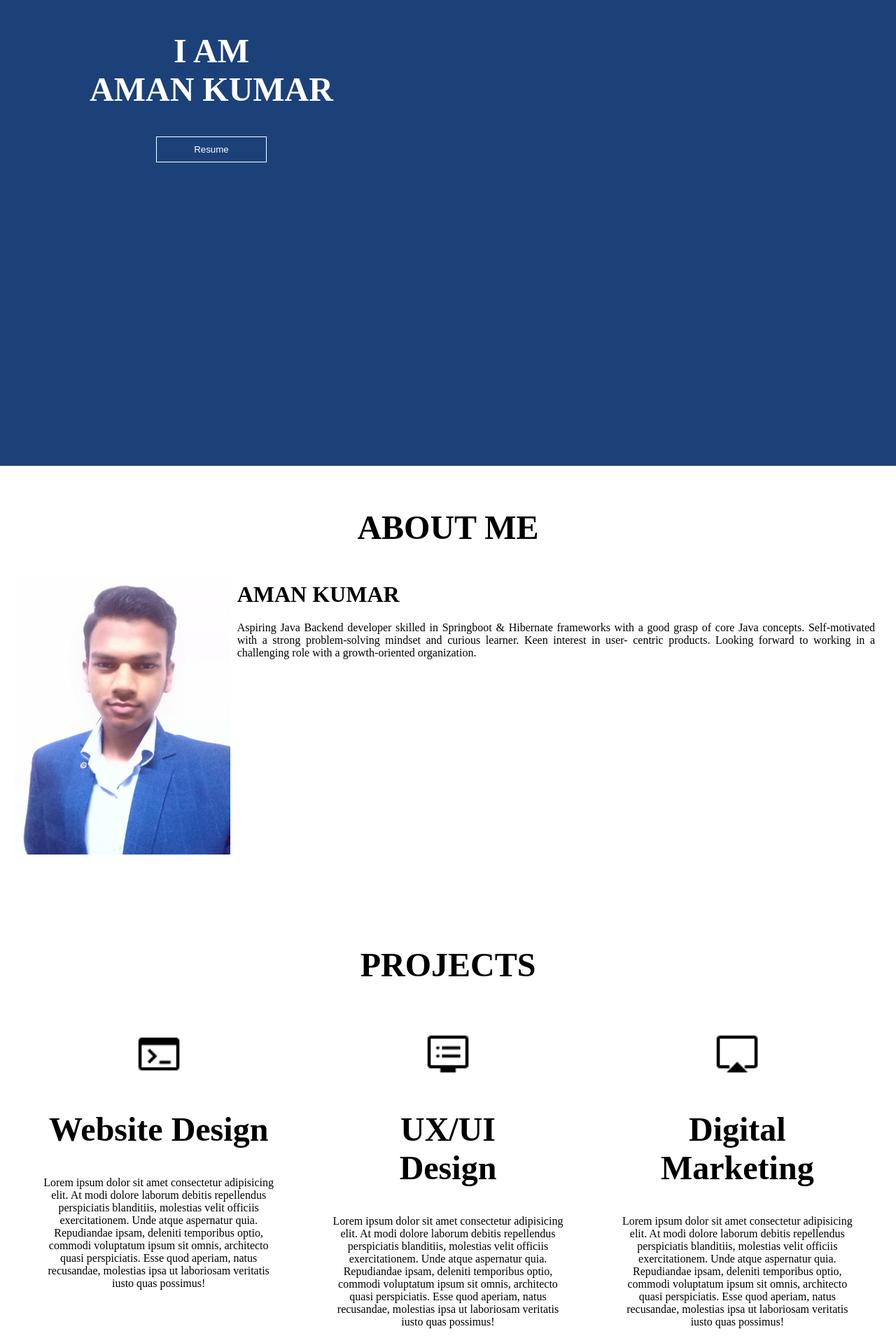
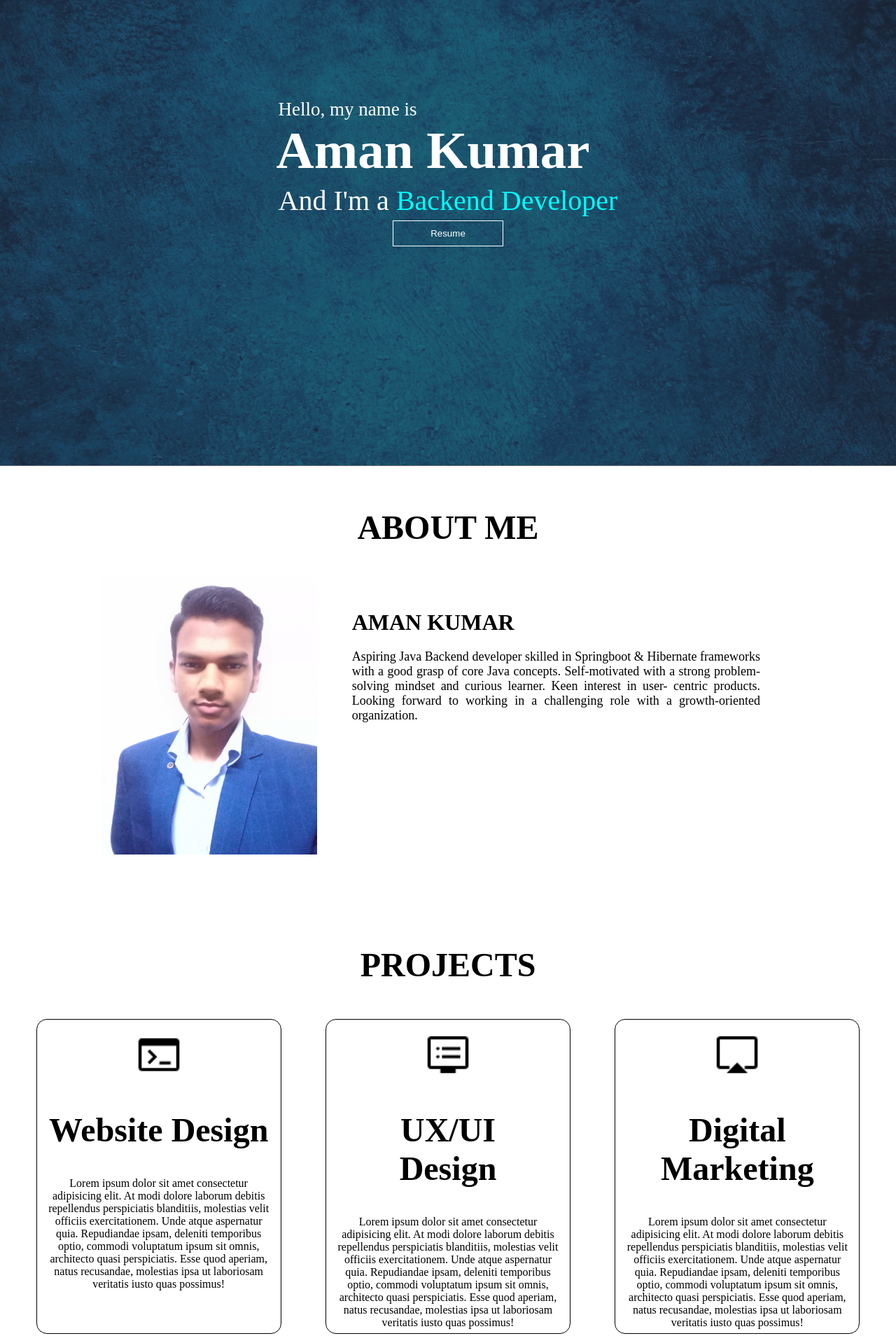
Before and after one commit to aman1080phd/aman1080phd.github.io, a plain HTML site: page index.html in a window 1280 px wide. Shown: the part 235-2144 px from the top of the page at 70% size. Drawn offline with Linux system fonts and the light colour scheme.

Commit message:
recent update

```diff
--- a/index.html
+++ b/index.html
@@ -7,53 +7,60 @@
     <meta name="viewport" content="width=device-width, initial-scale=1.0">
     <title>Document</title>
     <link rel="stylesheet" href="style.css">
+    <link rel="stylesheet" media="screen and (max-width:530px)" href="phone.css">
+    <link rel="stylesheet" media="screen and (max-width:800px)" href="tablet.css">
 </head>
 
 <body>
     <nav class="navbar">
         <ul>
-            <li><a href="#">Home</a></li>
-            <li><a href="#">About Me</a></li>
-            <li><a href="#">Projects</a></li>
-            <li><a href="#">Skills</a></li>
-            <li><a href="#">Education</a></li>
-            <li><a href="#">Contact</a></li>
+            <li><a href="#home">Home</a></li>
+            <li><a href="#about">About Me</a></li>
+            <li><a href="#services">Projects</a></li>
+            <li><a href="#skills">Skills</a></li>
+            <li><a href="#education">Education</a></li>
+            <li><a href="#contact">Contact</a></li>
         </ul>
     </nav>
 
 
     <section id="home">
-        <div class="main">
-            <h1 class="headings">I AM <br>AMAN KUMAR</h1>
-            <button class="btn">
-                Resume
-            </button>
+        <div class="max-width">
+            <div class="home-content">
+                <div class="text-1">Hello, my name is</div>
+                <div class="text-2">Aman Kumar</div>
+                <div class="text-3">And I'm a <span>Backend Developer</span></div>
+
+            </div>
         </div>
 
-
+        <button class="btn">
+            Resume
+        </button>
     </section>
 
+    <!--About-->
     <section id="about">
         <h1 class="headings">ABOUT ME</h1>
         <div id="pic">
-            <img src="Profile Picture.jpg" alt="">
+            <img src="./Profile Picture.jpg" alt="">
             <div id="intro">
                 <h2>AMAN KUMAR</h2>
-                <p>
-                    Aspiring Java Backend developer skilled in Springboot &
+                <P>Aspiring Java Backend developer skilled in Springboot &
                     Hibernate frameworks with a good grasp of core Java
                     concepts. Self-motivated with a strong problem-solving
 
                     mindset and curious learner. Keen interest in user-
                     centric products. Looking forward to working in a
 
-                    challenging role with a growth-oriented organization.
-                </p>
+                    challenging role with a growth-oriented organization.</P>
             </div>
+
         </div>
     </section>
 
     <!--Projects-->
+
     <section id="services">
         <h1 class="headings">PROJECTS</h1>
         <div class="row">
@@ -157,6 +164,7 @@
     </section>
 
     <!--Education-->
+    <div id="education"></div>
     <section id="services">
         <h1 class="headings">EDUCATION</h1>
         <div class="row">
@@ -188,15 +196,7 @@
 
     <section id="cont">
         <h1 class="headings">CONTACT</h1>
-        <div id="contact">
-            <div class="contactbox">
 
-                <img src="./images/contact/github-logo.png" alt="">
-                <img src="./images/contact/linkedin.png" alt="">
-                <img src="./images/contact/email.png" alt="">
-
-            </div>
-        </div>
 
         <div id="contact2">
             <div class="contactbox2">
@@ -215,7 +215,25 @@
             </div>
 
         </div>
+
+
+
+        <div id="contact">
+            <div class="contactbox">
+
+                <img src="./images/contact/github-logo.png" alt="">
+                <img src="./images/contact/linkedin.png" alt="">
+                <img src="./images/contact/email.png" alt="">
+
+            </div>
+        </div>
+
+
     </section>
+
+    <footer class="footer">
+        <p>Made with 💖 by AMAN KUMAR</p>
+    </footer>
 </body>
 
 </html>
--- /dev/null
+++ b/phone.css
@@ -0,0 +1,38 @@
+/* Home */
+
+#home{
+    height: 820px;
+
+}
+
+#home .home-content .text-1{
+    font-size: 30px;
+    text-align: center;
+}
+#home .home-content .text-2{
+    font-size: 30px;
+    text-align: center;
+}
+#home .home-content .text-3{
+    font-size: 30px;
+    text-align: center;
+}
+
+.headings{
+    font-size: 1.7rem;
+}
+
+/* About */
+
+
+
+
+#intro{
+
+    text-align: justify;
+    font-size: 15px;
+    font-family: century;
+
+    margin-top: 20px;
+    padding: 10px;
+}
--- a/style.css
+++ b/style.css
@@ -2,6 +2,10 @@
     margin: 0;
     padding: 0;
     box-sizing: border-box;
+}
+
+html{
+    scroll-behavior: smooth;
 }
 
 /* Navbar */
@@ -49,13 +53,33 @@
     color: white;
 }
 
+#home .home-content .text-1{
+    font-size: 27px;
+
+}
+#home .home-content .text-2{
+    font-size: 75px;
+    font-weight: 600;
+    margin-left: -3px;
+
+}
+#home .home-content .text-3{
+    font-size: 40px;
+    margin: 5px 0;
+}
+#home .home-content .text-3 span{
+    color: aqua;
+    font-weight: 500;
+}
+
+
 #home::before{
     content: "";
     position: absolute;
     top: 0;
     right: 0;
-    /* background: url("image.jpg") no-repeat center center/cover; */
-    background-color: #0764f0;
+    background: url("./images/bgimage.jpg") no-repeat center center/cover;
+    /* background-color: #0764f0; */
     height: 900px;
     width: 100%;
     z-index: -1;
@@ -95,6 +119,8 @@
     font-weight: bold;
 }
 
+/* About Section */
+
 #about{
     display: flex;
     flex-direction: column;
@@ -104,17 +130,24 @@
 }
 #pic{
     display: flex;
+
+    width: 80%;
+    margin: auto;
 }
 
 #pic img{
     width: 575px;
     height: 400px;
+
 }
 #intro{
     display: flex;
     flex-direction: column;
     text-align: justify;
-    padding: 10px;
+    padding: 50px;
+    font-size: 18px;
+    font-family: century;
+
 }
 
 #intro h2{
@@ -140,7 +173,7 @@
     flex-direction: column;
     width: 350px;
     height: 450px;
-    /* border: 1px solid black; */
+    border: 1px solid black;
     margin: 10px;
     align-items: center;
     text-align: center;
@@ -213,7 +246,7 @@
     /* border: 1px solid black; */
     display: flex;
     justify-content: center;
-    margin-top: 80px;
+    margin-top: 50px;
 
 
 
@@ -228,8 +261,8 @@
     justify-content: space-around;
 }
 .contactbox img{
-    width: 50px;
-    height: 50px;
+    width: 40px;
+    height: 40px;
 }
 
 #contact2{
@@ -255,3 +288,12 @@
 .contactbox2 div{
     text-align: center;
 }
+
+
+.footer{
+
+    height: 30px;
+    margin-top: 80px;
+    text-align: center;
+    font-size: 18px;
+}
--- /dev/null
+++ b/tablet.css
@@ -0,0 +1,40 @@
+
+/* Navbar */
+
+.navbar ul{
+    flex-wrap: wrap;
+    justify-content: center;
+}
+
+/* Heading */
+
+.headings{
+    font-size: 2.5rem;
+}
+
+/* About */
+
+#pic{
+    flex-direction: column;
+
+}
+
+#pic img{
+    width: 350px;
+    height: 400px;
+    margin: auto;
+}
+
+#intro{
+    display: flex;
+    flex-direction: column;
+    text-align: justify;
+
+    font-size: 17px;
+    font-family: century;
+}
+
+#intro h2{
+    text-align: center;
+    font-size: 1.7rem;
+}
```
Also changed, not shown: images/bgimage.jpg (added).
